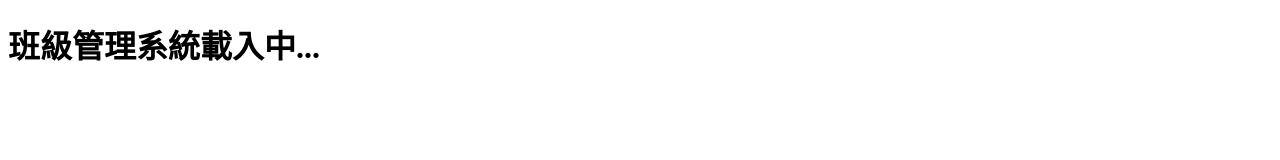
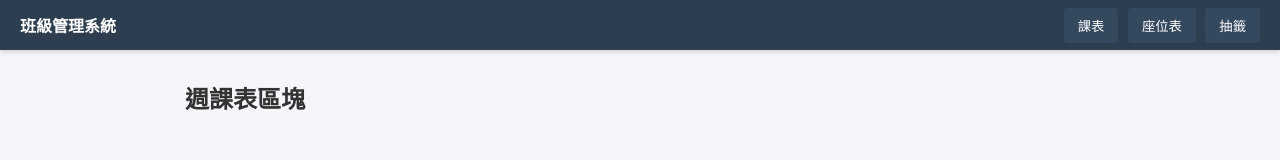
Before and after one commit to aweighub/gitTest, a plain HTML site: page index.html in a window 1280 px wide. Drawn offline with Linux system fonts and the light colour scheme.

Commit message:
add navigation bar and page switching functionality

```diff
--- a/index.html
+++ b/index.html
@@ -8,9 +8,20 @@
     <link rel="stylesheet" href="style.css">
 </head>
 <body>
-    <h1>班級管理系統載入中...</h1>
+    <!-- 右上角導航列 -->
+<nav>
+    <div><strong>班級管理系統</strong></div>
+    <div class="nav-buttons">
+        <button onclick="showPage('schedule')">課表</button>
+        <button onclick="showPage('seating')">座位表</button>
+        <button onclick="showPage('lottery')">抽籤</button>
+    </div>
+</nav>
 
-    <!-- 引入外部 JavaScript 腳本檔 -->
-    <script src="main.js"></script>
+<!-- 頁面容器 (預設顯示課表 active-page) -->
+<div id="schedule" class="page active-page"><h2>週課表區塊</h2></div>
+<div id="seating" class="page"><h2>座位表區塊</h2></div>
+<div id="lottery" class="page"><h2>抽籤系統區塊</h2></div>
+
 </body>
 </html>
--- a/main.js
+++ b/main.js
@@ -0,0 +1,7 @@
+// 頁面切換功能
+function showPage(pageId) {
+    // 1. 隱藏所有頁面
+    document.querySelectorAll('.page').forEach(p => p.classList.remove('active-page'));
+    // 2. 顯示指定的頁面
+    document.getElementById(pageId).classList.add('active-page');
+}
--- a/style.css
+++ b/style.css
@@ -0,0 +1,19 @@
+* { box-sizing: border-box; margin: 0; padding: 0; font-family: sans-serif; }
+body { padding-top: 60px; background: #f4f6f9; color: #333; }
+
+/* 右上角導航列 */
+nav {
+    position: fixed; top: 0; left: 0; right: 0; height: 50px;
+    background: #2c3e50; color: white; display: flex;
+    justify-content: space-between; align-items: center; padding: 0 20px;
+    box-shadow: 0 2px 5px rgba(0,0,0,0.15); z-index: 1000;
+}
+.nav-buttons button {
+    background: #34495e; color: white; border: none; padding: 8px 14px;
+    margin-left: 5px; cursor: pointer; border-radius: 4px; transition: 0.2s;
+}
+.nav-buttons button:hover { background: #1abc9c; }
+
+/* 頁面切換機制 */
+.page { display: none; padding: 20px; max-width: 950px; margin: 0 auto; }
+.active-page { display: block; }
```
